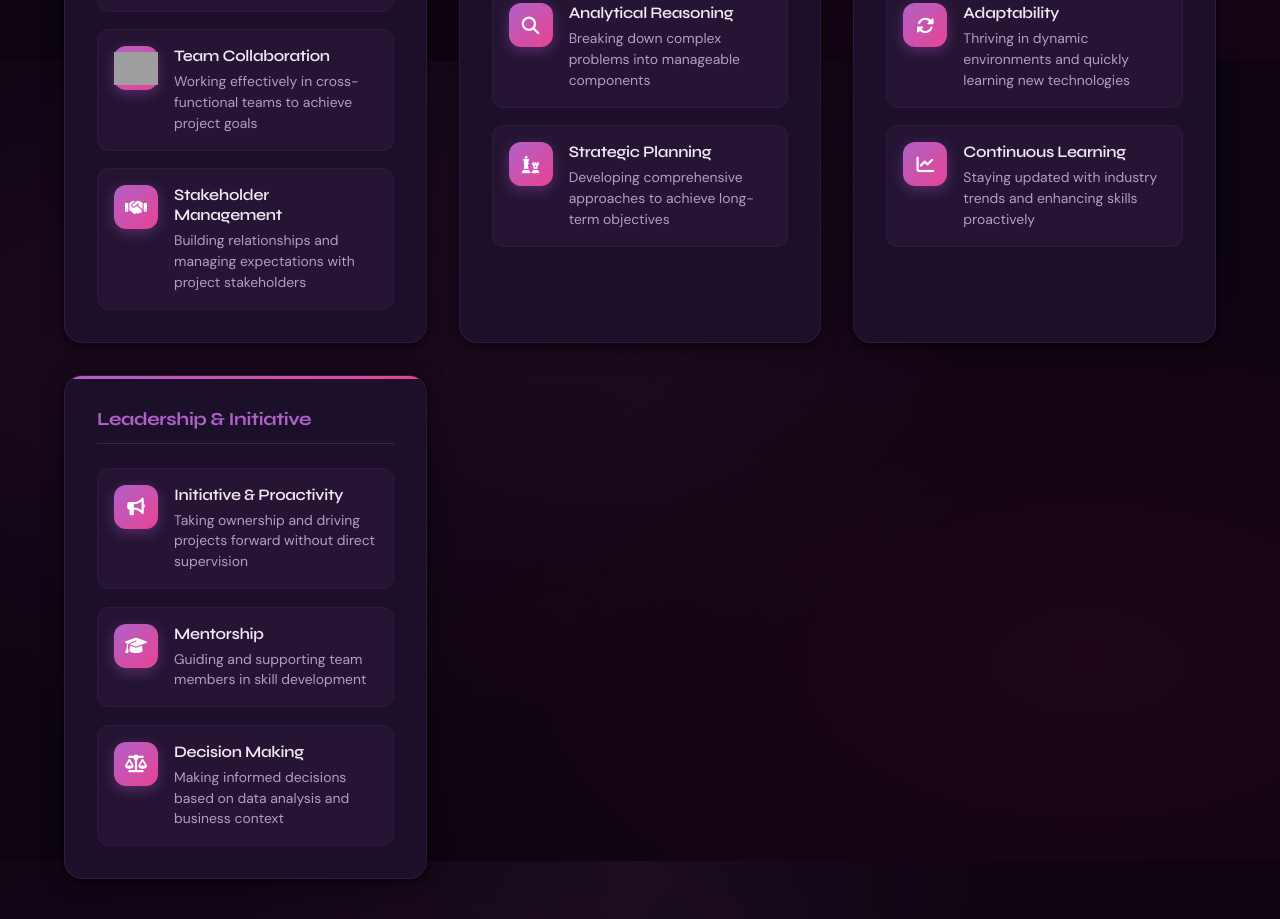
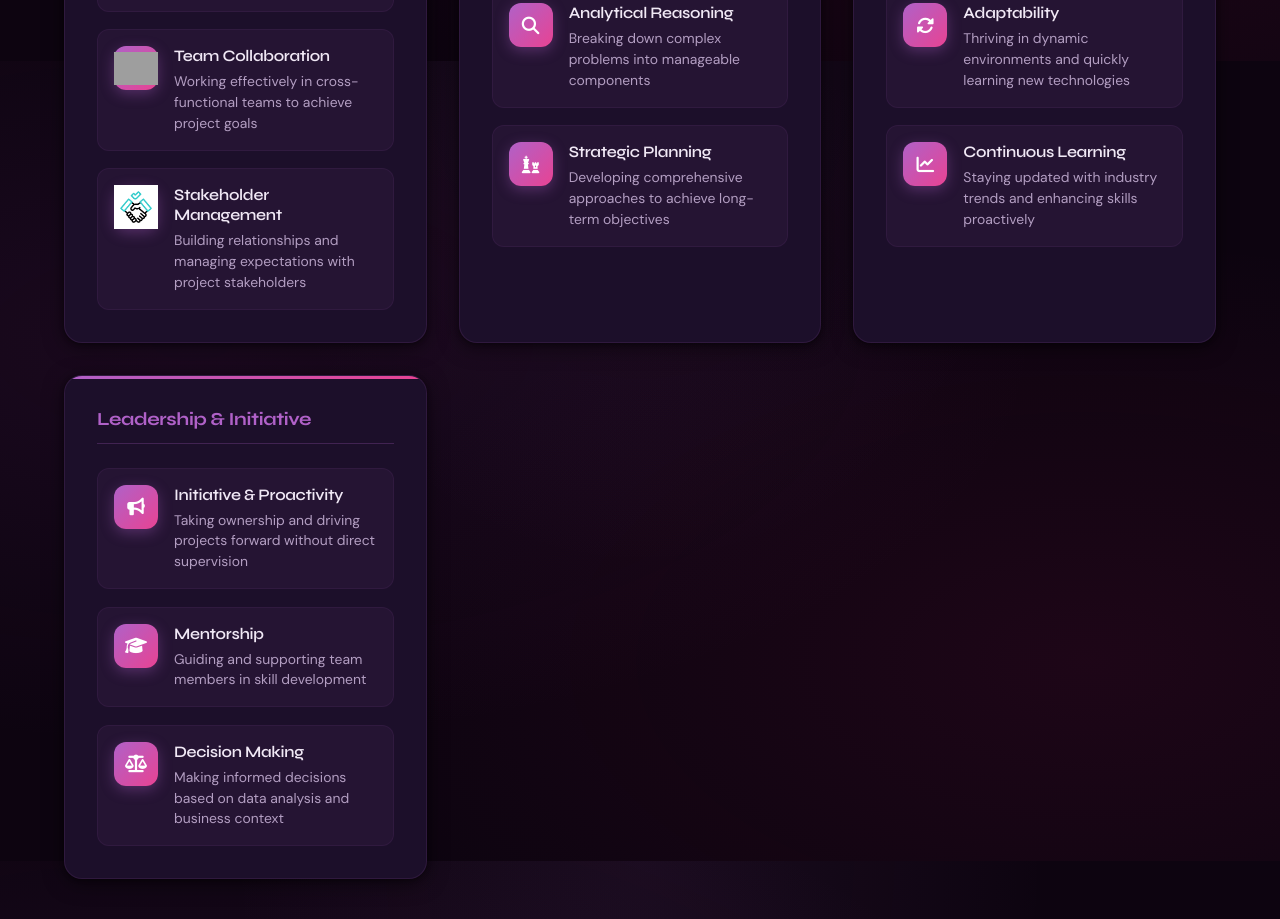
Before and after one commit to geershatisaxena/my-portfoli, a plain HTML site: page skills.html in a window 1280 px wide. Shown: the part 3139-4058 px from the top of the page. Drawn offline with nearby package versions, Linux system fonts and the light colour scheme; grey boxes are pictures that could not be loaded.

Commit message:
stakeholder

```diff
--- a/skills.html
+++ b/skills.html
@@ -332,7 +332,7 @@
                                 </div>
                                 <div class="soft-skill-item slide-up">
                                     <div class="soft-skill-icon">
-                                        <i class="fas fa-handshake"></i>
+                                        <img src="Pics/Stakeholder Management.gif" alt="Stakeholder Management">
                                     </div>
                                     <div class="soft-skill-content">
                                         <h4 class="soft-skill-name">Stakeholder Management</h4>
```
Also changed, not shown: Pics/Stakeholder Management.gif (added), Pics/Stakeholder Management.png (deleted).
